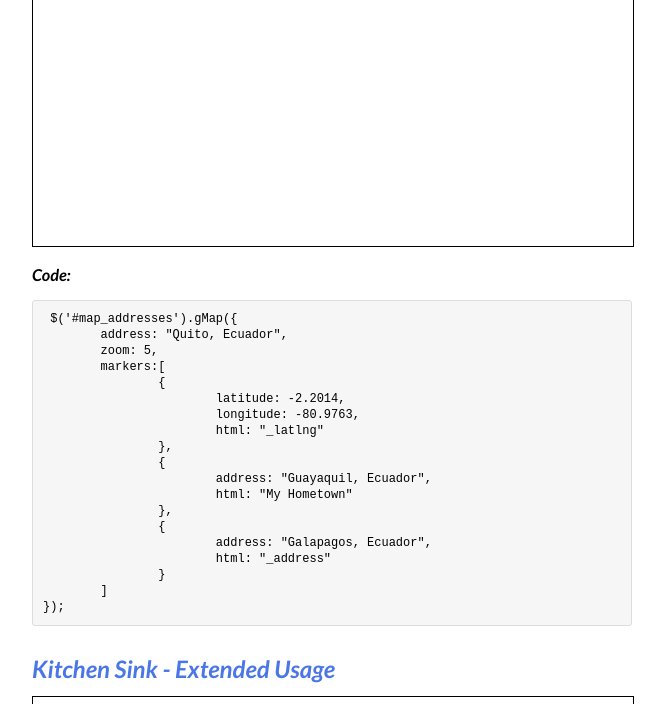
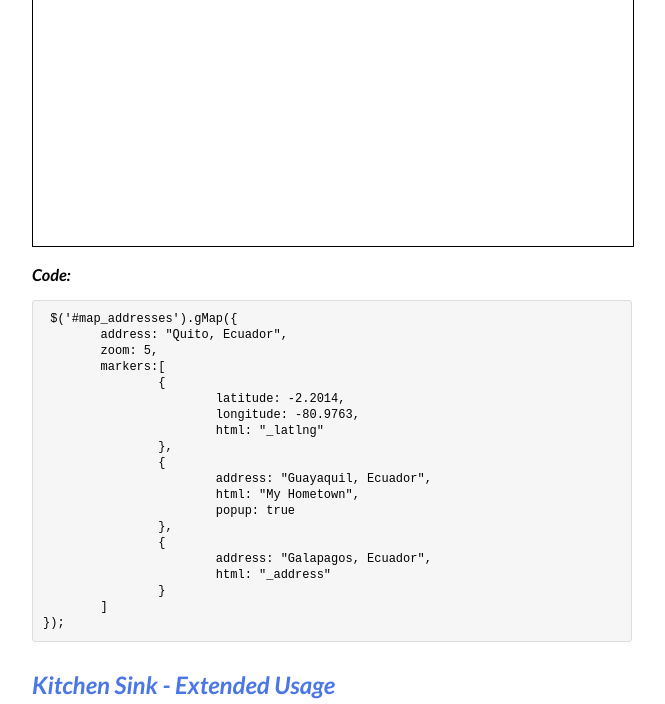
Before and after one commit to marioestrada/jQuery-gMap, a plain HTML site: page examples.html in a window 1280 px wide. Shown: the part 1785-2489 px from the top of the page, without its empty margins (308-973 px from the left). Drawn offline with nearby package versions, Linux system fonts and the light colour scheme; some packages are replaced by stand-ins of ours.

Commit message:
updated examples

```diff
--- a/examples.html
+++ b/examples.html
@@ -72,7 +72,8 @@ $('#map_controls').gMap(
 		},
 		{
 			address: "Guayaquil, Ecuador",
-			html: "My Hometown"
+			html: "My Hometown",
+			popup: true
 		},
 		{
 			address: "Galapagos, Ecuador",
@@ -167,7 +168,8 @@ $(function()
 			},
 			{
 				address: "Guayaquil, Ecuador",
-				html: "My Hometown"
+				html: "My Hometown",
+				popup: true
 			},
 			{
 				address: "Galapagos, Ecuador",
```
